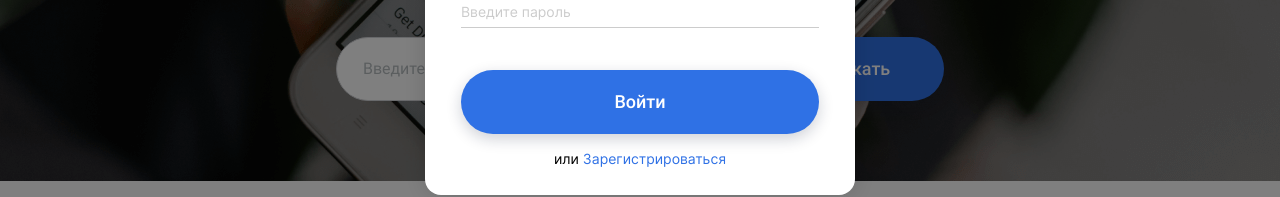
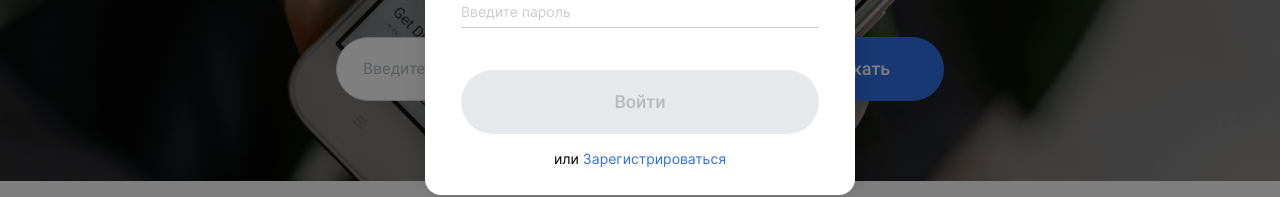
Before and after one commit to DNWD843/news-explorer-frontend, a React (Create React App) app: page / in a window 1280 px wide. Both pictures are taken after a click on the button "Авторизоваться". Shown: the part 395-592 px from the top of the page. Built offline with nearby package versions, Linux system fonts and the light colour scheme.

Commit message:
v.1.0.0 modal done

```diff
--- a/src/components/Login/Login.js
+++ b/src/components/Login/Login.js
@@ -15,15 +15,7 @@ function Login({ config, isOpened, onClose, onOverlayClick, onRedirectLinkClick
     passwordPlaceholder,
   } = config;
 
-  const {
-    values,
-    errors,
-    isFormValid,
-    isInputChecked,
-    isInputValid,
-    handleInputChange,
-    resetForm,
-  } = useFormWithValidation();
+  const { values, errors, isFormValid, handleInputChange, resetForm } = useFormWithValidation();
 
   const { email, password } = values;
 
@@ -41,6 +33,7 @@ function Login({ config, isOpened, onClose, onOverlayClick, onRedirectLinkClick
       onClose={onClose}
       onOverlayClick={onOverlayClick}
       onRedirectLinkClick={onRedirectLinkClick}
+      isDisabled={!isFormValid}
     >
       <>
         <ul className="form__inputs">
--- a/src/components/PopupWithForm/PopupWuthForm.js
+++ b/src/components/PopupWithForm/PopupWuthForm.js
@@ -10,6 +10,7 @@ function PopupWithForm({
   onClose,
   onOverlayClick,
   onRedirectLinkClick,
+  isDisabled,
 }) {
   return (
     <div
@@ -22,7 +23,12 @@ function PopupWithForm({
           <h2 className="form__title">{formTitle}</h2>
           {children}
           <span className="form__submit-error-element"></span>
-          <button type="submit" className="form__submit-button form__submit-button_active">
+          <button
+            type="submit"
+            className={`form__submit-button ${
+              isDisabled ? 'form__submit-button_inactive' : 'form__submit-button_active'
+            }`}
+          >
             {submitButtonText}
           </button>
         </form>
--- a/src/components/Register/Register.css
+++ b/src/components/Register/Register.css
@@ -31,17 +31,21 @@
 .form__input {
   box-shadow: none;
   border: none;
-  border-bottom: 1px solid rgba(0, 0, 0, 0.2);
+
   margin: 0 0 14px;
   padding: 8px 0 7px;
   box-sizing: border-box;
   width: 100%;
-
+  border-bottom: 1px solid rgba(0, 0, 0, 0.2);
   font-family: Inter;
   font-weight: normal;
   font-size: 14px;
   line-height: 17px;
   color: #000000;
+}
+
+.form__input:focus {
+  border-bottom: 1px solid #000;
 }
 
 .form__input::placeholder {
--- a/src/components/Register/Register.js
+++ b/src/components/Register/Register.js
@@ -19,15 +19,7 @@ function Register({ config, isOpened, onClose, onOverlayClick, onRedirectLinkCli
     nameMaxLength,
   } = config;
 
-  const {
-    values,
-    errors,
-    isFormValid,
-    isInputChecked,
-    isInputValid,
-    handleInputChange,
-    resetForm,
-  } = useFormWithValidation();
+  const { values, errors, isFormValid, handleInputChange, resetForm } = useFormWithValidation();
 
   const { email, password, name } = values;
 
@@ -45,6 +37,7 @@ function Register({ config, isOpened, onClose, onOverlayClick, onRedirectLinkCli
       onClose={onClose}
       onOverlayClick={onOverlayClick}
       onRedirectLinkClick={onRedirectLinkClickClick}
+      isDisabled={!isFormValid}
     >
       <>
         <ul className="form__inputs">
@@ -56,7 +49,7 @@ function Register({ config, isOpened, onClose, onOverlayClick, onRedirectLinkCli
               type="email"
               onChange={handleInputChange}
               value={email || ''}
-              className="form__input"
+              className={`form__input`}
               placeholder={emailPlaceholder}
               required
             />
```
Also changed, not shown: 1 other file (tests, documents, lock files or other folders).
